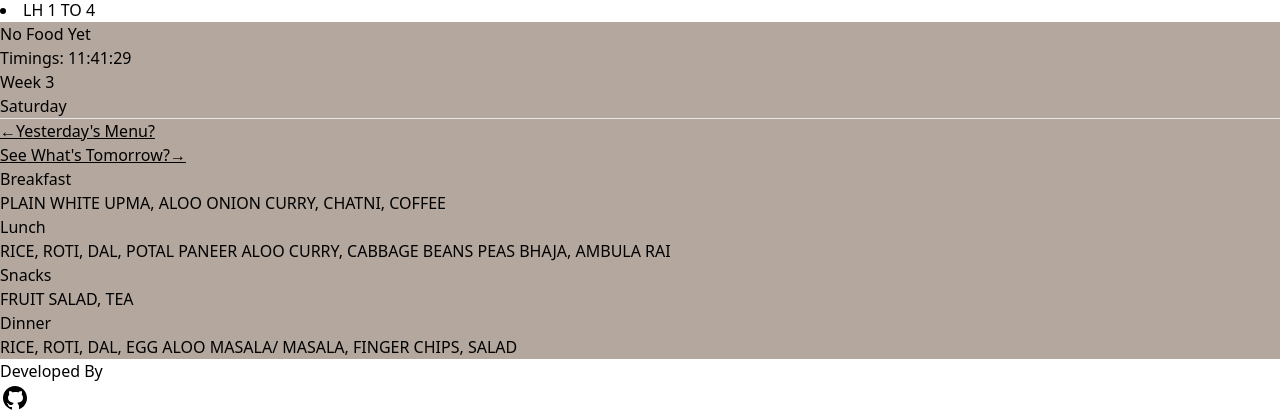
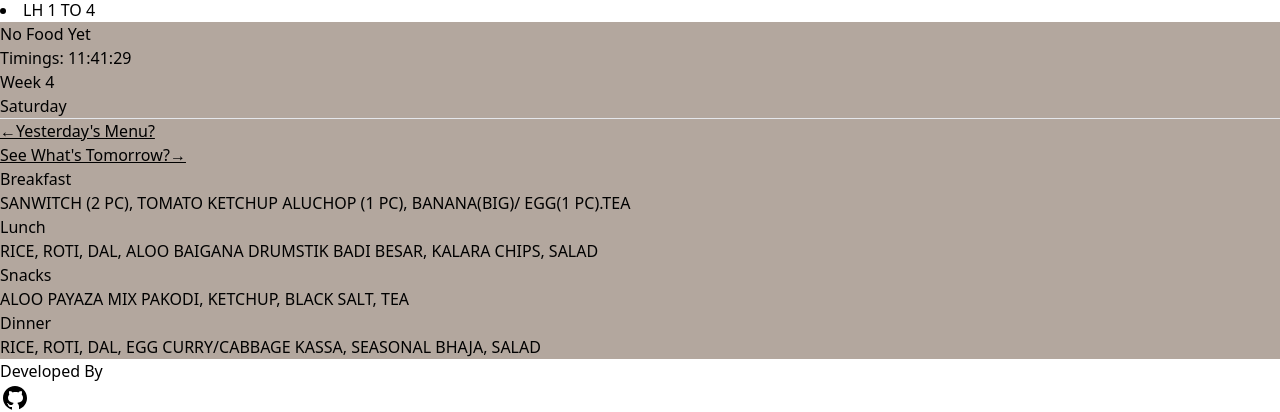
Before and after one commit to SAmmyuxh/MessSaathi, a React (Vite) app: page / in a window 1280 px wide. Shown: the part 248-660 px from the top of the page. Built offline with nearby package versions, Linux system fonts and the light colour scheme; a web font is replaced by a local one.

Commit message:
week update

```diff
--- a/src/App.jsx
+++ b/src/App.jsx
@@ -18,7 +18,7 @@ function App() {
 
   // Persistent states
   const [dayindex, setdayindex] = useState(() => getFromSessionStorage("dayindex", new Date().getDay()));
-  const [weekindex, setweekindex] = useState(() => getFromSessionStorage("weekindex", 2));
+  const [weekindex, setweekindex] = useState(() => getFromSessionStorage("weekindex", 3));
   const [flag, setflag] = useState(() => getFromSessionStorage("flag", false));
   const [tag, settag] = useState(() => getFromSessionStorage("tag", false));
 
```
